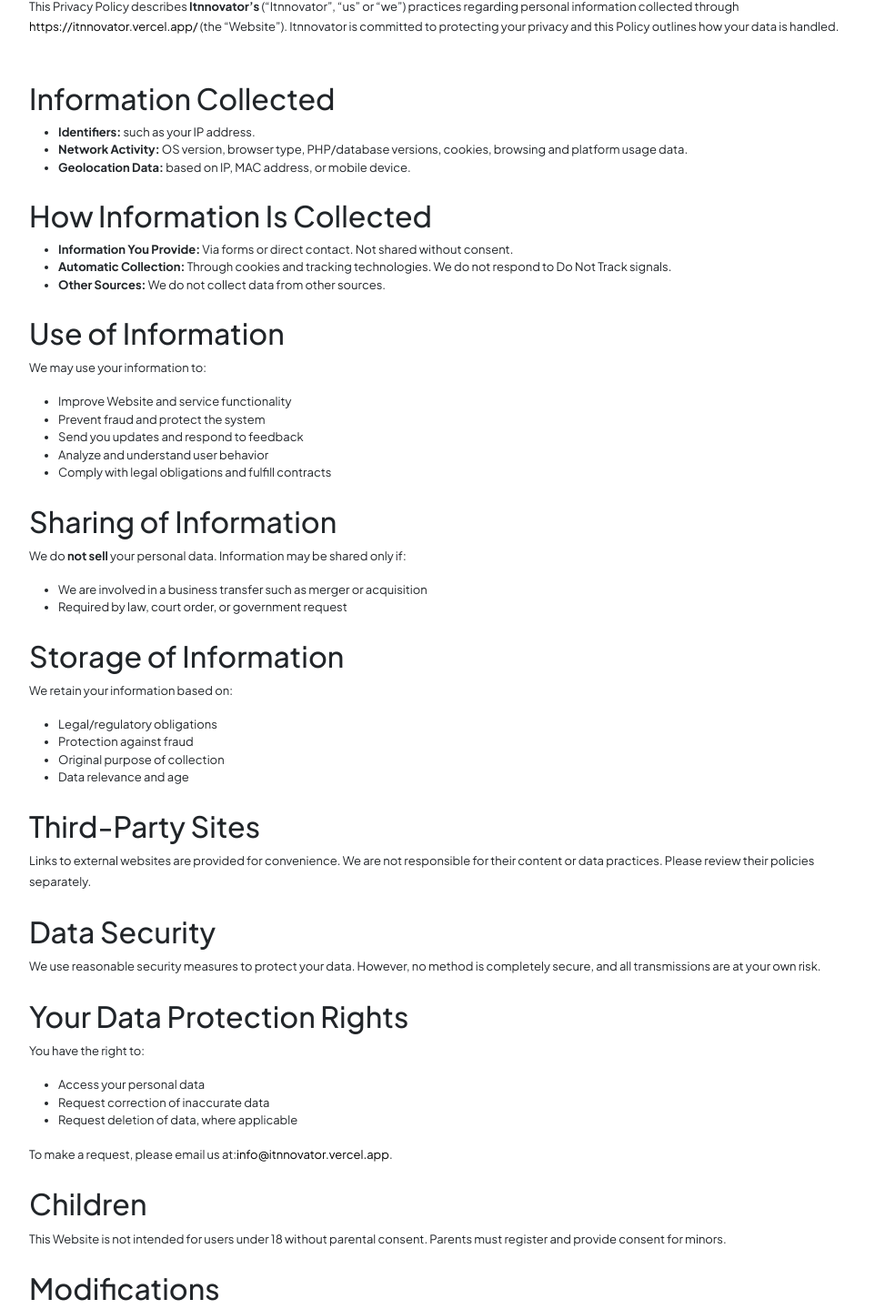
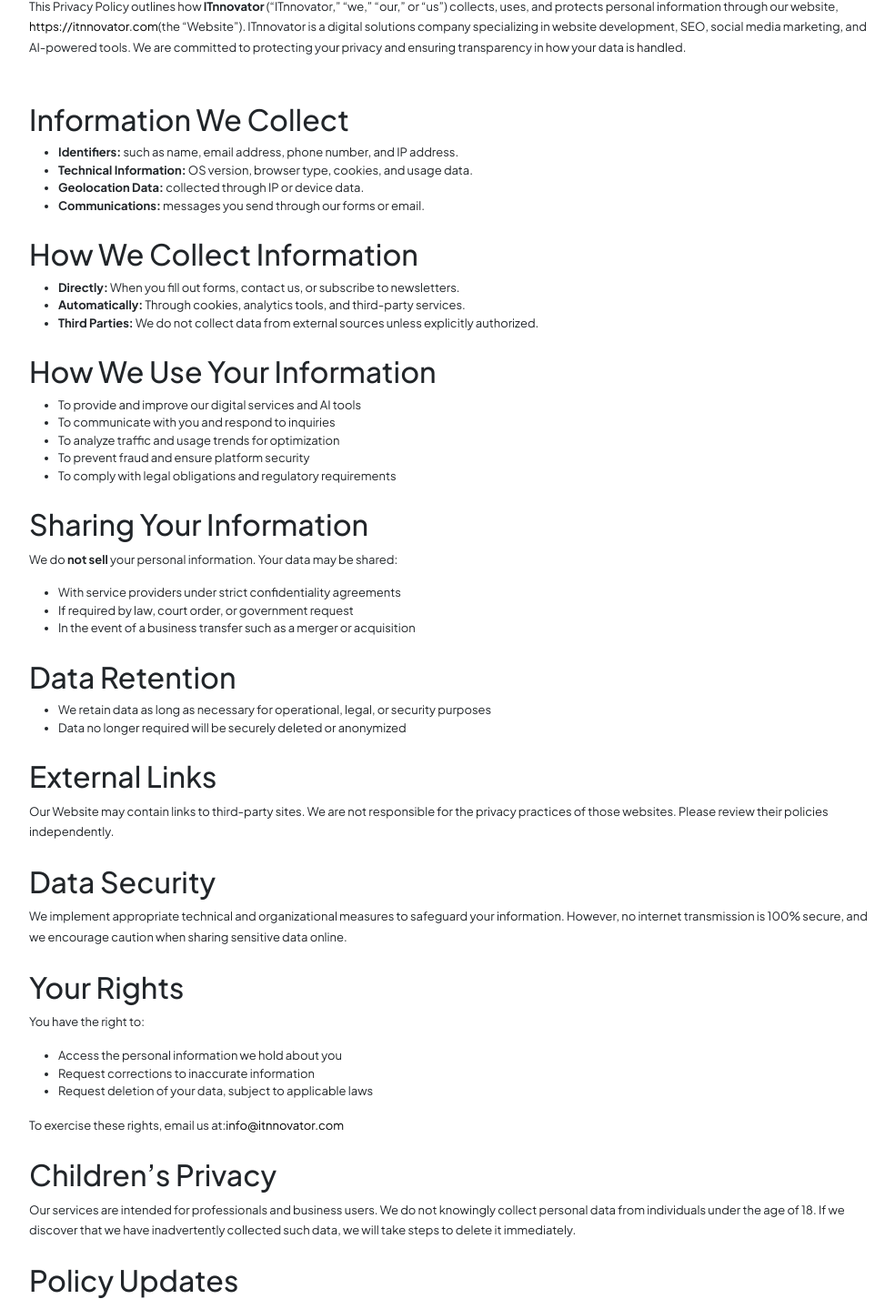
Before and after one commit to ITnnovator/ITnnovator.com, a Next.js app: page /privacypolicy in a window 1280 px wide. Shown: the part 453-1892 px from the top of the page at 91% size, without its empty margins (145-1129 px from the left). Built offline with nearby package versions, Linux system fonts and the light colour scheme.

Commit message:
Update PrivacyPolicy.jsx

```diff
--- a/components/PrivacyPolicy/PrivacyPolicy.jsx
+++ b/components/PrivacyPolicy/PrivacyPolicy.jsx
@@ -8,134 +8,91 @@
           <div className="col-lg-10 privacy-policy-txt">
             <h1 className="mb-4">Privacy Policy</h1>
             <p>
-              <strong>Effective Date:</strong> June 15th, 2022
+              <strong>Effective Date:</strong> May 1, 2025
               <br />
-              <strong>Last Updated:</strong> June 15th, 2022
+              <strong>Last Updated:</strong> May 1, 2025
             </p>
 
             <p>
-              This Privacy Policy describes <strong>Itnnovator’s</strong>{" "}
-              (“Itnnovator”, “us” or “we”) practices regarding personal
-              information collected through
-              <Link href="https://itnnovator.vercel.app/" target="_blank">
-                https://itnnovator.vercel.app/
-              </Link>{" "}
-              (the “Website”). Itnnovator is committed to protecting your
-              privacy and this Policy outlines how your data is handled.
+              This Privacy Policy outlines how <strong>ITnnovator</strong> (“ITnnovator,” “we,” “our,” or “us”) collects, uses, and protects personal information through our website,
+              <Link href="https://itnnovator.com" target="_blank"> https://itnnovator.com </Link>
+              (the “Website”). ITnnovator is a digital solutions company specializing in website development, SEO, social media marketing, and AI-powered tools. We are committed to protecting your privacy and ensuring transparency in how your data is handled.
             </p>
 
-            <h2 className="mt-5">Information Collected</h2>
+            <h2 className="mt-5">Information We Collect</h2>
             <ul>
-              <li>
-                <strong>Identifiers:</strong> such as your IP address.
-              </li>
-              <li>
-                <strong>Network Activity:</strong> OS version, browser type,
-                PHP/database versions, cookies, browsing and platform usage
-                data.
-              </li>
-              <li>
-                <strong>Geolocation Data:</strong> based on IP, MAC address, or
-                mobile device.
-              </li>
+              <li><strong>Identifiers:</strong> such as name, email address, phone number, and IP address.</li>
+              <li><strong>Technical Information:</strong> OS version, browser type, cookies, and usage data.</li>
+              <li><strong>Geolocation Data:</strong> collected through IP or device data.</li>
+              <li><strong>Communications:</strong> messages you send through our forms or email.</li>
             </ul>
 
-            <h2 className="mt-4">How Information Is Collected</h2>
+            <h2 className="mt-4">How We Collect Information</h2>
             <ul>
-              <li>
-                <strong>Information You Provide:</strong> Via forms or direct
-                contact. Not shared without consent.
-              </li>
-              <li>
-                <strong>Automatic Collection:</strong> Through cookies and
-                tracking technologies. We do not respond to Do Not Track
-                signals.
-              </li>
-              <li>
-                <strong>Other Sources:</strong> We do not collect data from
-                other sources.
-              </li>
+              <li><strong>Directly:</strong> When you fill out forms, contact us, or subscribe to newsletters.</li>
+              <li><strong>Automatically:</strong> Through cookies, analytics tools, and third-party services.</li>
+              <li><strong>Third Parties:</strong> We do not collect data from external sources unless explicitly authorized.</li>
             </ul>
 
-            <h2 className="mt-4">Use of Information</h2>
-            <p>We may use your information to:</p>
+            <h2 className="mt-4">How We Use Your Information</h2>
             <ul>
-              <li>Improve Website and service functionality</li>
-              <li>Prevent fraud and protect the system</li>
-              <li>Send you updates and respond to feedback</li>
-              <li>Analyze and understand user behavior</li>
-              <li>Comply with legal obligations and fulfill contracts</li>
+              <li>To provide and improve our digital services and AI tools</li>
+              <li>To communicate with you and respond to inquiries</li>
+              <li>To analyze traffic and usage trends for optimization</li>
+              <li>To prevent fraud and ensure platform security</li>
+              <li>To comply with legal obligations and regulatory requirements</li>
             </ul>
 
-            <h2 className="mt-4">Sharing of Information</h2>
+            <h2 className="mt-4">Sharing Your Information</h2>
             <p>
-              We do <strong>not sell</strong> your personal data. Information
-              may be shared only if:
+              We do <strong>not sell</strong> your personal information. Your data may be shared:
             </p>
             <ul>
-              <li>
-                We are involved in a business transfer such as merger or
-                acquisition
-              </li>
-              <li>Required by law, court order, or government request</li>
+              <li>With service providers under strict confidentiality agreements</li>
+              <li>If required by law, court order, or government request</li>
+              <li>In the event of a business transfer such as a merger or acquisition</li>
             </ul>
 
-            <h2 className="mt-4">Storage of Information</h2>
-            <p>We retain your information based on:</p>
+            <h2 className="mt-4">Data Retention</h2>
             <ul>
-              <li>Legal/regulatory obligations</li>
-              <li>Protection against fraud</li>
-              <li>Original purpose of collection</li>
-              <li>Data relevance and age</li>
+              <li>We retain data as long as necessary for operational, legal, or security purposes</li>
+              <li>Data no longer required will be securely deleted or anonymized</li>
             </ul>
 
-            <h2 className="mt-4">Third-Party Sites</h2>
+            <h2 className="mt-4">External Links</h2>
             <p>
-              Links to external websites are provided for convenience. We are
-              not responsible for their content or data practices. Please review
-              their policies separately.
+              Our Website may contain links to third-party sites. We are not responsible for the privacy practices of those websites. Please review their policies independently.
             </p>
 
             <h2 className="mt-4">Data Security</h2>
             <p>
-              We use reasonable security measures to protect your data. However,
-              no method is completely secure, and all transmissions are at your
-              own risk.
+              We implement appropriate technical and organizational measures to safeguard your information. However, no internet transmission is 100% secure, and we encourage caution when sharing sensitive data online.
             </p>
 
-            <h2 className="mt-4">Your Data Protection Rights</h2>
+            <h2 className="mt-4">Your Rights</h2>
             <p>You have the right to:</p>
             <ul>
-              <li>Access your personal data</li>
-              <li>Request correction of inaccurate data</li>
-              <li>Request deletion of data, where applicable</li>
+              <li>Access the personal information we hold about you</li>
+              <li>Request corrections to inaccurate information</li>
+              <li>Request deletion of your data, subject to applicable laws</li>
             </ul>
             <p>
-              To make a request, please email us at:
-              <Link href="mailto:info@itnnovator.vercel.app">
-                info@itnnovator.vercel.app
-              </Link>
-              .
+              To exercise these rights, email us at:
+              <Link href="mailto:info@itnnovator.com"> info@itnnovator.com </Link>
             </p>
 
-            <h2 className="mt-4">Children</h2>
+            <h2 className="mt-4">Children’s Privacy</h2>
             <p>
-              This Website is not intended for users under 18 without parental
-              consent. Parents must register and provide consent for minors.
+              Our services are intended for professionals and business users. We do not knowingly collect personal data from individuals under the age of 18. If we discover that we have inadvertently collected such data, we will take steps to delete it immediately.</p>
+            <h2 className="mt-4">Policy Updates</h2>
+            <p>
+              We may update this Privacy Policy from time to time. Changes will be posted here with an updated effective date. We encourage you to review it periodically.
             </p>
 
-            <h2 className="mt-4">Modifications</h2>
+            <h2 className="mt-4">Contact</h2>
             <p>
-              We may revise this Privacy Policy occasionally. Changes will be
-              posted here or otherwise communicated to you.
-            </p>
-
-            <h2 className="mt-4">Contact Us</h2>
-            <p>
-              If you have any questions, please contact us at:
-              <Link href="mailto:info@itnnovator.vercel.app">
-                info@itnnovator.vercel.app
-              </Link>
+              If you have any questions about this Privacy Policy or our data practices, please contact us at:
+              <Link href="mailto:info@itnnovator.com"> info@itnnovator.com </Link>
             </p>
           </div>
         </div>
```
